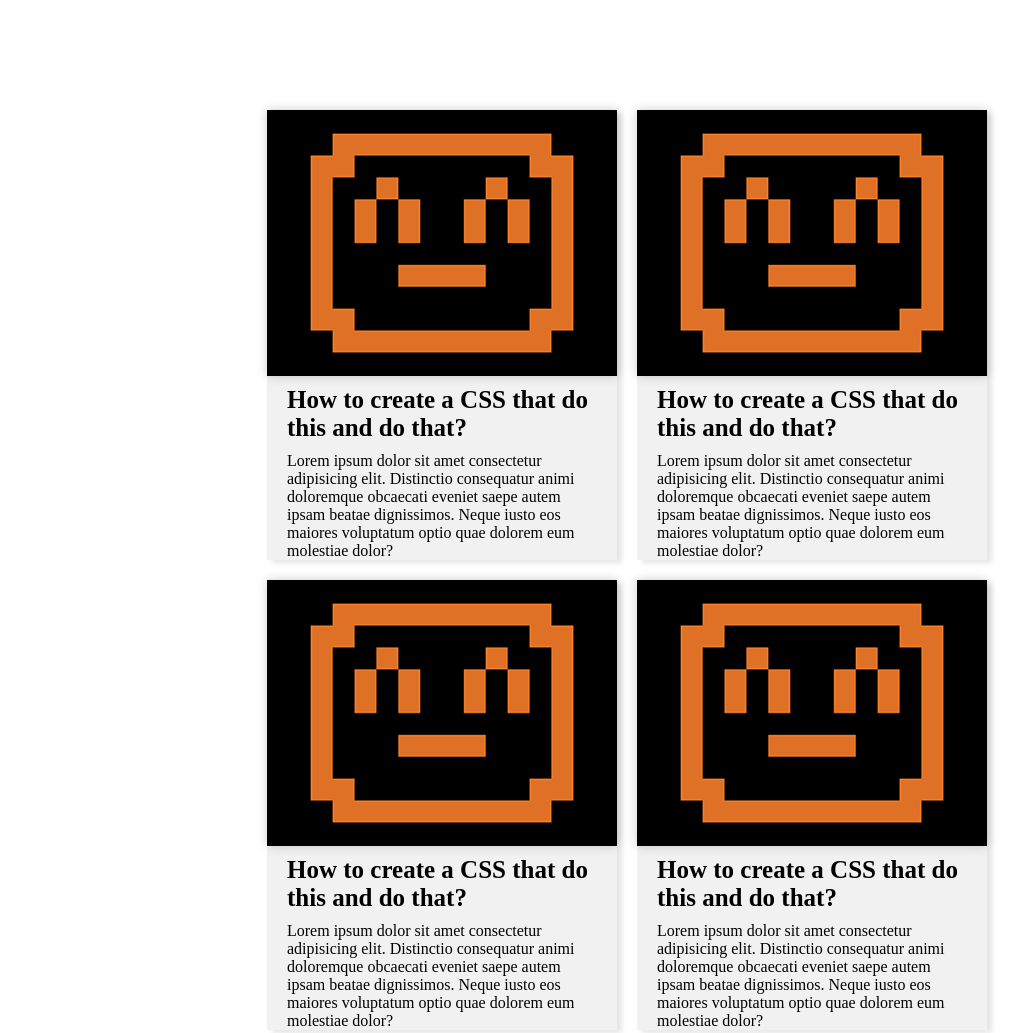
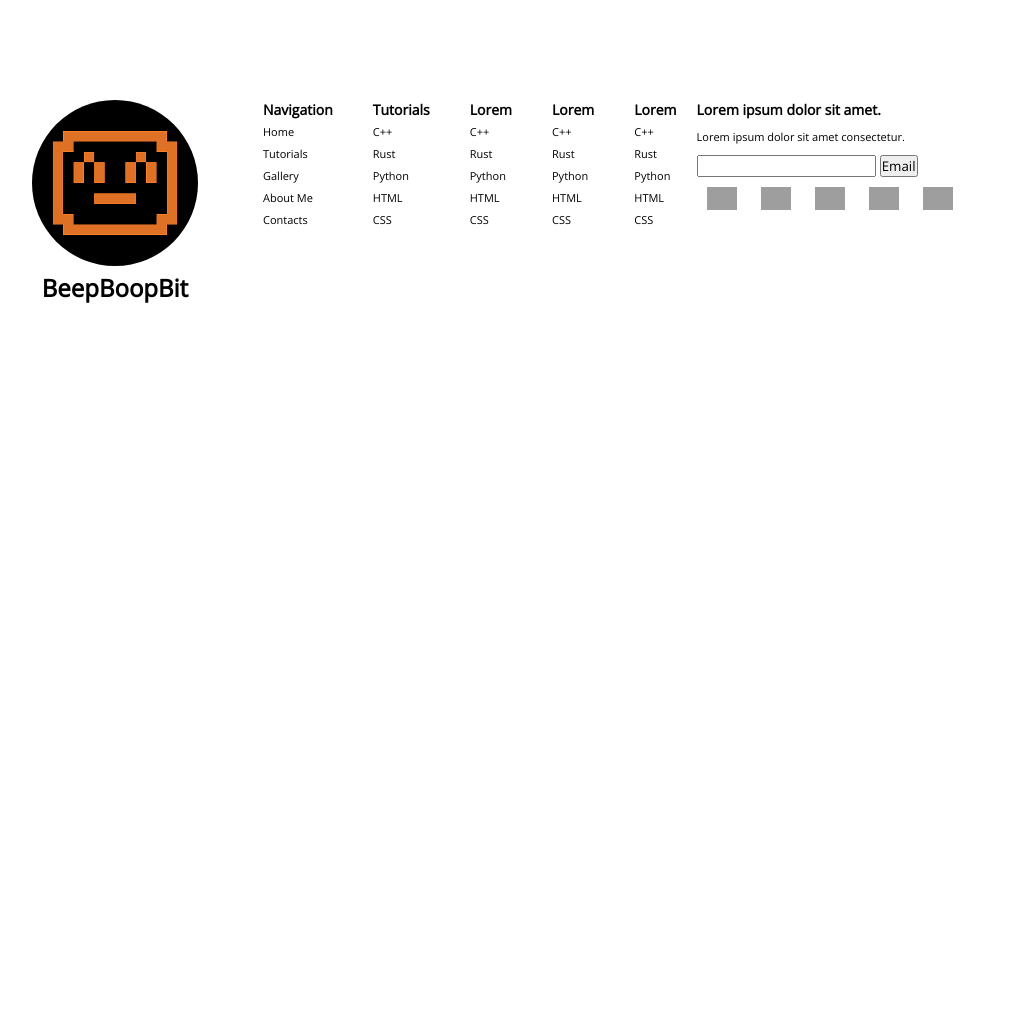
Before and after one commit to BeepBoopBit/css-templates, a plain HTML site: page index.html in a window 1280 px wide. Shown: the top 1033 px of the page, without its empty margins (13-1037 px from the left). After the commit the page ends 800 px from the top, so only its background shows below. Drawn offline with nearby package versions, Linux system fonts and the light colour scheme; grey boxes are pictures that could not be loaded.

Commit message:
Added Footer Design 01

```diff
--- a/card-css/style.css
+++ b/card-css/style.css
@@ -2,13 +2,6 @@
   box-sizing: border-box;
   margin: 0;
   padding: 0;
-}
-
-.testing-container{
-  padding: 100px;
-  display: flex;
-  justify-content: center;
-  width: 100%;
 }
 
 .card-container{
--- /dev/null
+++ b/footer-01-css/main.css
@@ -0,0 +1,99 @@
+.footer-container{
+  display:flex;
+  flex-direction:row;
+  width: 100%;
+}
+
+
+/* Logo */
+.footer-logo{
+  width: 20%;
+  display:flex;
+  justify-content: center;
+  align-items: center;
+  align-content: center;
+  flex-direction: column;
+}
+
+.footer-logo-img{
+  width: 65%;
+}
+
+.footer-logo img{
+  width: 100%;
+  border-radius: 50%;
+}
+
+.footer-logo-title{
+  font-size: 1.5rem;
+  font-weight: bold;
+}
+
+
+/* Links */
+
+.footer-links-container{
+  display: flex;
+  flex-direction: row;
+}
+
+.footer-links-list{
+  margin: 0px 20px;
+}
+
+.footer-links-header{
+  font-size: 14px;
+  font-weight: bold;
+}
+
+.footer-links ul{
+  list-style-type: none;
+}
+
+.footer-links ul li a{
+  text-decoration: none;
+  color: #000;
+  font-size: 11px;
+}
+
+/* Footer Social Media */
+
+.footer-others-container{
+  display:flex;
+  justify-content: flex-start;
+  align-content: center;
+  align-items:flex-start;
+  flex-direction:column
+}
+
+.footer-info-header p {
+  font-size: 14px;
+  padding-bottom: 10px;
+  font-weight: bold;
+}
+
+.footer-info-subtitle p {
+  font-size: 11px;
+  padding-bottom: 10px;
+}
+
+
+.footer-social-media{
+  padding-top: 10px;
+  display:flex;
+  justify-content: center;
+  align-items: flex-end;
+}
+
+.footer-social-media ul{
+  list-style-type:none;
+}
+
+.footer-social-media ul li{
+  display: inline-block;
+}
+
+.footer-social-media a img{
+  width: 30px;
+  margin: 0px 10px;
+}
--- a/index.html
+++ b/index.html
@@ -4,74 +4,151 @@
   <head>
     <meta charset="utf-8">
     <title>Home</title>
-    <link rel="stylesheet" href="card-css/style.css">
-    <link rel="stylesheet" href="card-gallery-css/style.css">
+    <link rel="stylesheet" href="footer-01-css/main.css">
+    <link rel="preconnect" href="https://fonts.googleapis.com">
+    <link rel="preconnect" href="https://fonts.gstatic.com" crossorigin>
+    <link href="https://fonts.googleapis.com/css2?family=Open+Sans:wght@300&display=swap" rel="stylesheet">
+
+    <style>
+      *, *::before, *::after{
+        box-sizing: border-box;
+        margin: 0px;
+        padding: 0px;
+      }
+      .testing-container{
+        padding: 100px 0px;
+        display: flex;
+        justify-content: center;
+        width: 100%;
+      }
+
+      * {
+        margin: 0px;
+        padding: 0px;
+        font-family: 'Open Sans', sans-serif;
+      }
+
+    </style>
   </head>
   <bod>
     <div class="testing-container">
-      <div class="card-gallery-container">
-
-        <div class="card-container">
-          <div class="card-image">
+      <div class="footer-container">
+        <div class="footer-logo">
+          <div class="footer-logo-img">
             <img src="img/beepboop.png" alt="BeepBoop">
           </div>
-          <div class="card-header">
-            <p>How to create a CSS that do this and do that?</p>
+          <div class="footer-logo-title">
+            <p>BeepBoopBit</p>
           </div>
-          <div class="card-description">
-            <p>Lorem ipsum dolor sit amet consectetur adipisicing elit. Distinctio consequatur animi doloremque obcaecati eveniet saepe autem ipsam beatae dignissimos. Neque iusto eos maiores voluptatum optio quae dolorem eum molestiae dolor?<p>
+        </div>
+        <div class="footer-links-container">
+          <div class="footer-links-list">
+            <div class="footer-links-header">
+              <span>Navigation</span>
+            </div>
+            <div class="footer-links">
+              <ul>
+                <li><a href="#">Home</a></li>
+                <li><a href="#">Tutorials</a></li>
+                <li><a href="#">Gallery</a></li>
+                <li><a href="#">About Me</a></li>
+                <li><a href="#">Contacts</a></li>
+              </ul>
+            </div>
+         </div>
+          <div class="footer-links-list">
+            <div class="footer-links-header">
+              <span>Tutorials</span>
+            </div>
+            <div class="footer-links">
+              <ul>
+                <li><a href="#">C++</a></li>
+                <li><a href="#">Rust</a></li>
+                <li><a href="#">Python</a></li>
+                <li><a href="#">HTML</a></li>
+                <li><a href="#">CSS</a></li>
+              </ul>
             </div>
           </div>
 
-        <div class="card-container">
-          <div class="card-image">
-            <img src="img/beepboop.png" alt="BeepBoop">
+          <div class="footer-links-list">
+            <div class="footer-links-header">
+              <span>Lorem</span>
             </div>
-          <div class="card-header">
-            <p>How to create a CSS that do this and do that?</p>
-          </div>
-          <div class="card-description">
-            <p>Lorem ipsum dolor sit amet consectetur adipisicing elit. Distinctio consequatur animi doloremque obcaecati eveniet saepe autem ipsam beatae dignissimos. Neque iusto eos maiores voluptatum optio quae dolorem eum molestiae dolor?<p>
+            <div class="footer-links">
+              <ul>
+                <li><a href="#">C++</a></li>
+                <li><a href="#">Rust</a></li>
+                <li><a href="#">Python</a></li>
+                <li><a href="#">HTML</a></li>
+                <li><a href="#">CSS</a></li>
+              </ul>
             </div>
           </div>
 
-        <div class="card-container">
-          <div class="card-image">
-            <img src="img/beepboop.png" alt="BeepBoop">
+          <div class="footer-links-list">
+            <div class="footer-links-header">
+              <span>Lorem</span>
             </div>
-          <div class="card-header">
-            <p>How to create a CSS that do this and do that?</p>
-          </div>
-          <div class="card-description">
-            <p>Lorem ipsum dolor sit amet consectetur adipisicing elit. Distinctio consequatur animi doloremque obcaecati eveniet saepe autem ipsam beatae dignissimos. Neque iusto eos maiores voluptatum optio quae dolorem eum molestiae dolor?<p>
+            <div class="footer-links">
+              <ul>
+                <li><a href="#">C++</a></li>
+                <li><a href="#">Rust</a></li>
+                <li><a href="#">Python</a></li>
+                <li><a href="#">HTML</a></li>
+                <li><a href="#">CSS</a></li>
+              </ul>
             </div>
           </div>
 
-        <div class="card-container">
-          <div class="card-image">
-            <img src="img/beepboop.png" alt="BeepBoop">
+          <div class="footer-links-list">
+            <div class="footer-links-header">
+              <span>Lorem</span>
             </div>
-          <div class="card-header">
-            <p>How to create a CSS that do this and do that?</p>
-          </div>
-          <div class="card-description">
-            <p>Lorem ipsum dolor sit amet consectetur adipisicing elit. Distinctio consequatur animi doloremque obcaecati eveniet saepe autem ipsam beatae dignissimos. Neque iusto eos maiores voluptatum optio quae dolorem eum molestiae dolor?<p>
+            <div class="footer-links">
+              <ul>
+                <li><a href="#">C++</a></li>
+                <li><a href="#">Rust</a></li>
+                <li><a href="#">Python</a></li>
+                <li><a href="#">HTML</a></li>
+                <li><a href="#">CSS</a></li>
+              </ul>
             </div>
           </div>
 
-        <div class="card-container">
-          <div class="card-image">
-            <img src="img/beepboop.png" alt="BeepBoop">
         </div>
-          <div class="card-header">
-            <p>How to create a CSS that do this and do that?</p>
+        <div class="footer-others-container">
+          <div class="footer-info-container">
+            <div class="footer-info-header">
+              <p>Lorem ipsum dolor sit amet.</p>
             </div>
-          <div class="card-description">
-            <p>Lorem ipsum dolor sit amet consectetur adipisicing elit. Distinctio consequatur animi doloremque obcaecati eveniet saepe autem ipsam beatae dignissimos. Neque iusto eos maiores voluptatum optio quae dolorem eum molestiae dolor?<p>
+            <div class="footer-info-subtitle">
+              <p>Lorem ipsum dolor sit amet consectetur.</p>
+            </div>
+            <div class="footer-info-text-input">
+              <input type="text" name="text" id="">
+              <input type="button" value="Email">
             </div>
           </div>
-
-
+          <div class="footer-social-media">
+            <ul>
+              <li>
+                <a href="#"><img src="https://img.icons8.com/fluent/48/000000/facebook-new.png"/></a>
+              </li>
+              <li>
+                <a href="#"><img src="https://img.icons8.com/fluent/48/000000/instagram-new.png"/></a>
+              </li>
+              <li>
+                <a href="#"><img src="https://img.icons8.com/fluent/48/000000/twitter.png"/></a>
+              </li>
+              <li>
+                <a href="#"><img src="https://img.icons8.com/fluent/48/000000/github.png"/></a>
+              </li>
+              <li>
+                <a href="#"><img src="https://img.icons8.com/fluent/48/000000/linkedin.png"/></a>
+              </li>
+            </ul>
+          </div>
      </div>
     </div>
   </body>
```
Lines whose indentation alone changed are shown as unchanged.
